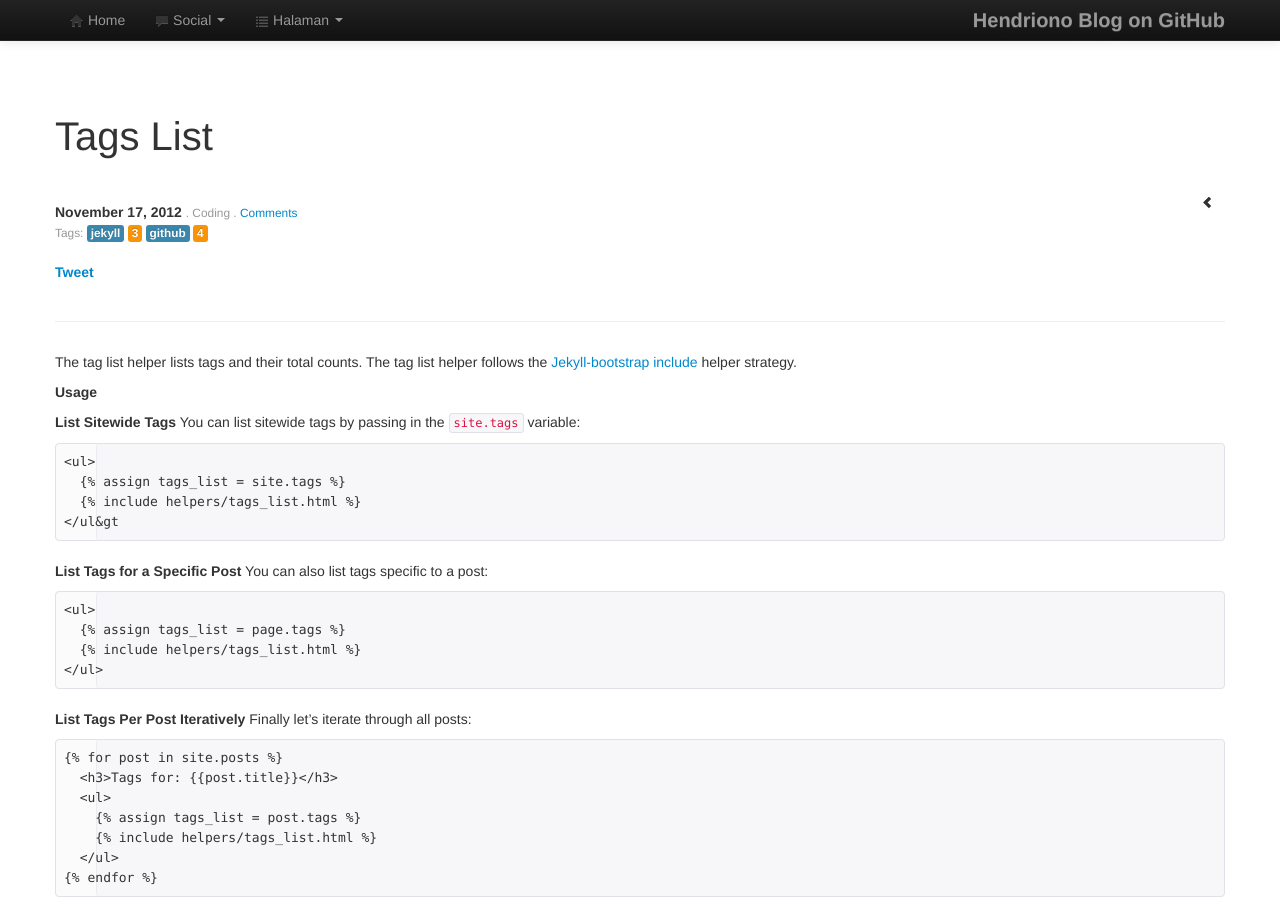
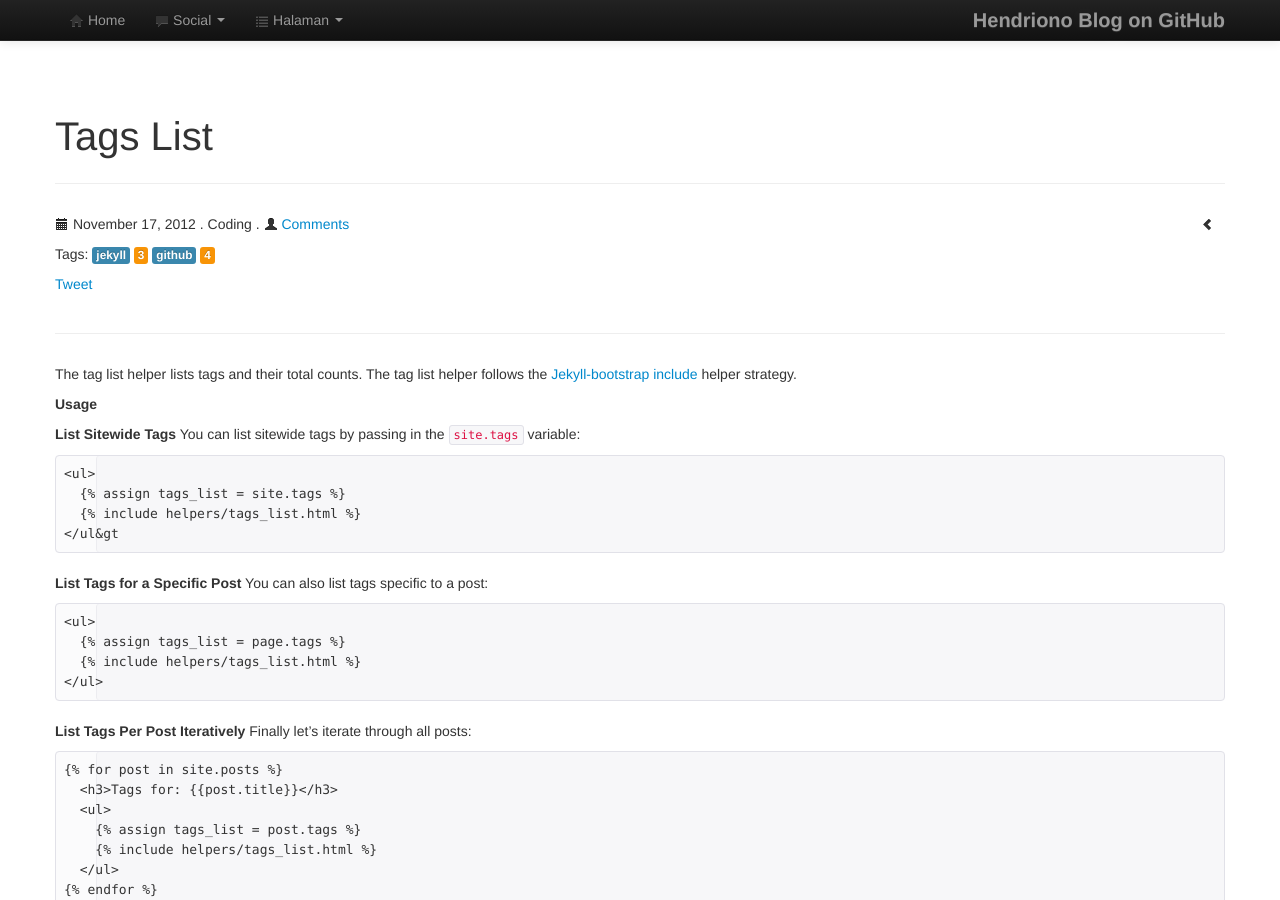
Before and after one commit to hendriono/hendriono.github.com, a Jekyll site: the page built from _posts/2012-11-17-Tags-List.markdown, in a window 1280 px wide and 900 px high. Built offline with Jekyll 4.4.1, drawn with Linux system fonts in a browser that asks for light colours; nearby versions of some CDN libraries; Markdown is read by kramdown in place of the engine named in the settings; comment, search, counter and statistics services are not loaded.

Commit message:
Sub Header Info

```diff
--- a/_includes/post_header.html
+++ b/_includes/post_header.html
@@ -13,14 +13,15 @@
 <div class="row">
   <div class="span12 column">
     <p><h1>{{ page.title }}</h1></p>
+    <hr>
   </div>
 </div>
 
 <div class="row">
   <div class="span6 column">
-    <h5><strong>{{ page.date | date: "%B %e, %Y" }} <small>. {{ page.category }} . <a href="http://hendriono.github.com{{ page.url }}#disqus_thread" data-disqus-identifier="{{ page.url }}">Comments</a></small></strong>
-    <br/><small>Tags: {% assign tags_list = page.tags %} {% include helpers/tags_list.html %}</small><br/><br/>
-    <a href="https://twitter.com/share" class="twitter-share-button" data-via="dedehendriono">Tweet</a> <g:plusone size="medium"></g:plusone></h5>
+    <p><i class="icon-calendar"></i> {{ page.date | date: "%B %e, %Y" }} . {{ page.category }} . <i class="icon-user"></i> <a href="http://hendriono.github.com{{ page.url }}#disqus_thread" data-disqus-identifier="{{ page.url }}">Comments</a></p>
+    <p>Tags: {% assign tags_list = page.tags %} {% include helpers/tags_list.html %}</p>
+    <p><a href="https://twitter.com/share" class="twitter-share-button" data-via="dedehendriono">Tweet</a> <g:plusone size="medium"></g:plusone></p>
   </div>
   <div class="span6 column">
     <p class="pull-right">{% if page.previous.url %} <a href="{{page.previous.url}}" title="Previous Post: {{page.previous.title}}"><i class="icon-chevron-left"></i></a>   {% endif %}   {% if page.next.url %}  <a href="{{page.next.url}}" title="Next Post: {{page.next.title}}"><i class="icon-chevron-right"></i></a>   {% endif %} </p>
```
